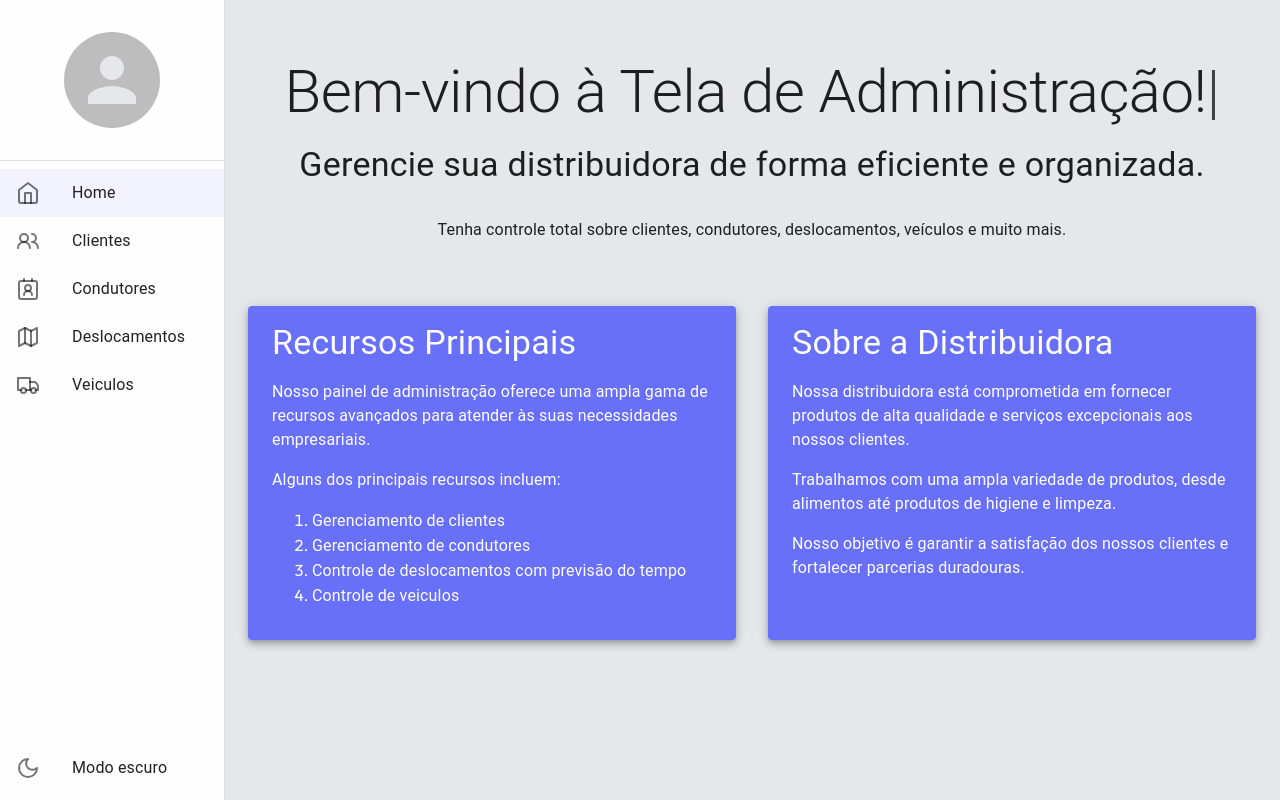
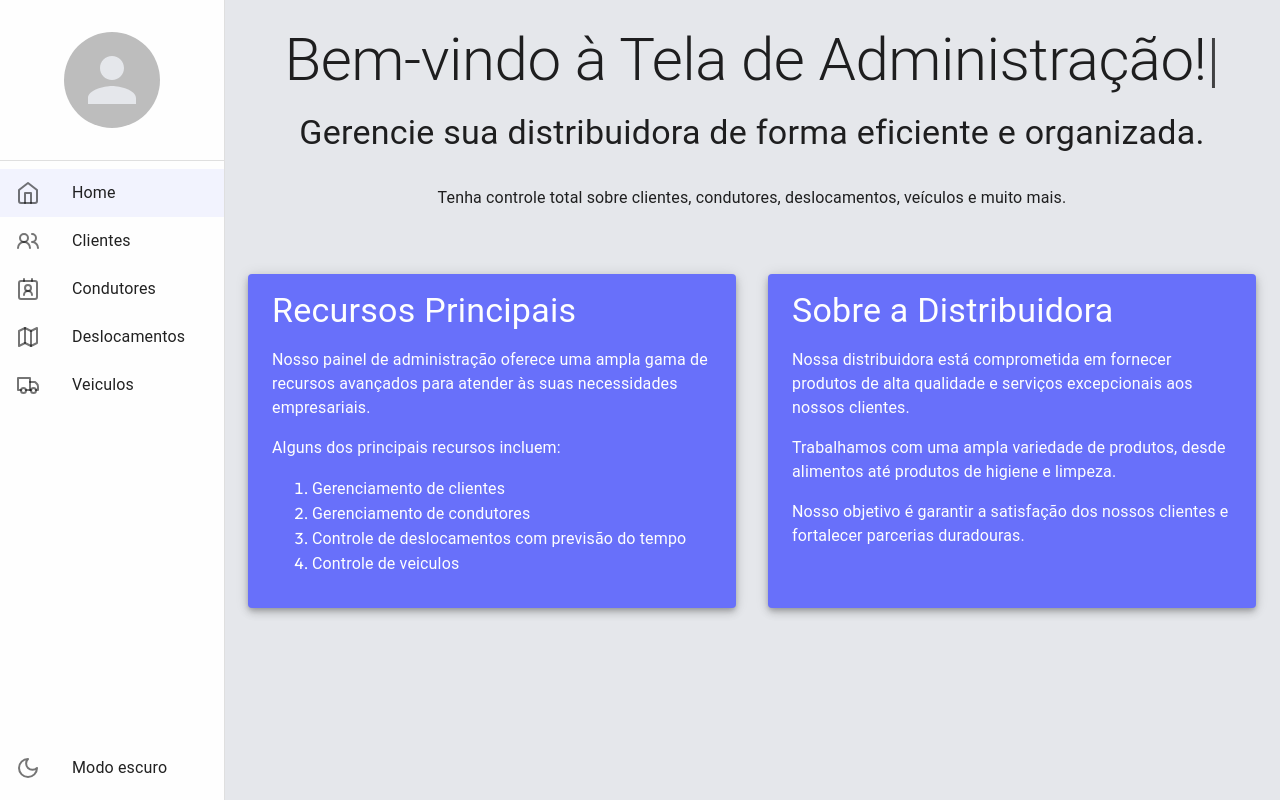
Before and after one commit to Guilherme-Silva0/DeslocaExpress, a Next.js app: page / in a window 1280 px wide. Built offline with nearby package versions, Linux system fonts and the light colour scheme.

Commit message:
:bug: fix: Padding unnecessary

```diff
--- a/src/components/Header.tsx
+++ b/src/components/Header.tsx
@@ -19,7 +19,13 @@ const Header = ({ title }: IHeaderProps) => {
   const smDown = useMediaQuery(theme.breakpoints.down('sm'))
   const { toggleDrawerOpen } = useDrawerContext()
   return (
-    <Stack direction="row" alignItems="center" gap={0.5} padding={2}>
+    <Stack
+      direction="row"
+      alignItems="center"
+      gap={!smDown && title === '' ? 0 : 0.5}
+      padding={!smDown && title === '' ? 0 : 2}
+      width="auto"
+    >
       {smDown && (
         <IconButton onClick={toggleDrawerOpen}>
           <MenuIcon size={28} />
```
